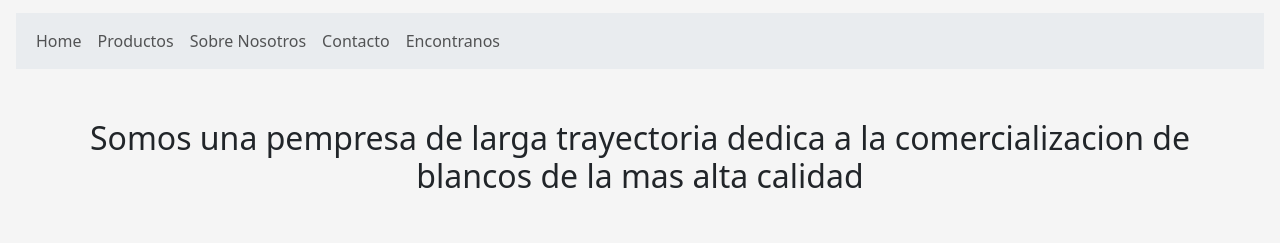
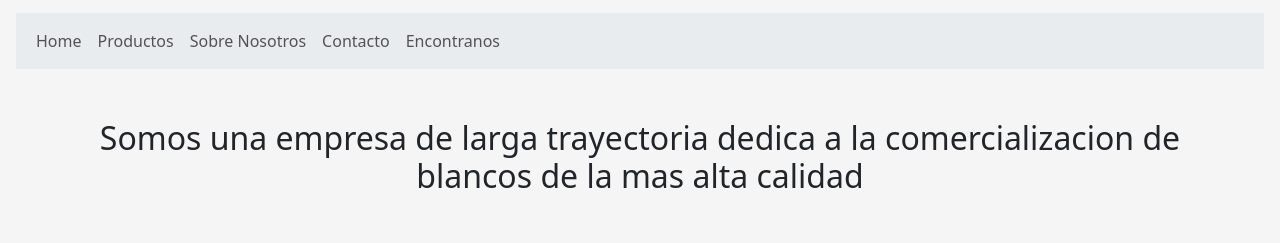
Before and after one commit to javiagostino/Segunda-Preentrega, a plain HTML site: page pages/Sobre-Nosotros.html in a window 1280 px wide. Shown: the part 331-574 px from the top of the page. Drawn offline with nearby package versions, Linux system fonts and the light colour scheme.

Commit message:
"segunda preentrega"

```diff
--- a/pages/Sobre-Nosotros.html
+++ b/pages/Sobre-Nosotros.html
@@ -32,7 +32,7 @@
 
     <main>
         <h2>
-            Somos una pempresa de larga trayectoria dedica a la comercializacion de blancos de la mas alta calidad
+            Somos una empresa de larga trayectoria dedica a la comercializacion de blancos de la mas alta calidad
         </h2>
     </main>
 
```
